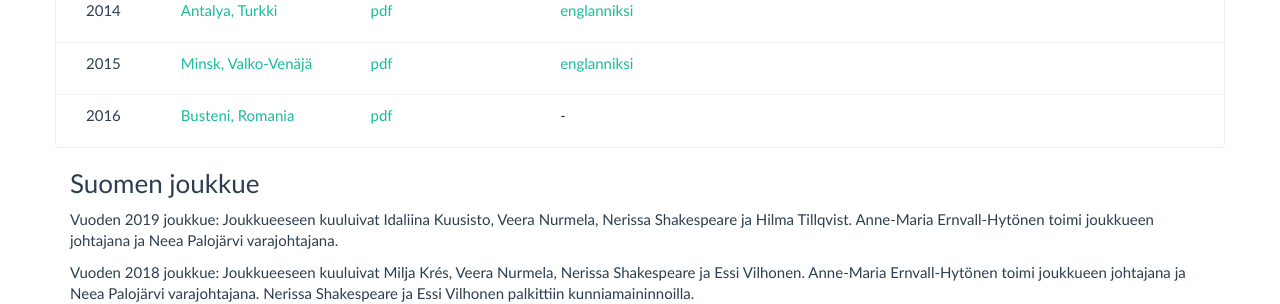
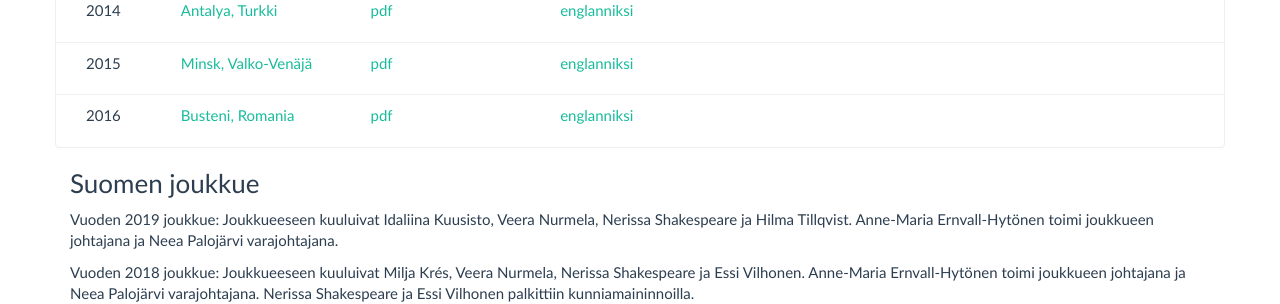
Before and after one commit to matematiikkakilpailut/matematiikkakilpailut.github.io, a Jekyll site: the page built from EGMO/index.md, in a window 1280 px wide. Shown: the part 732-1036 px from the top of the page. Built offline with Jekyll 4.4.1, drawn with Linux system fonts in a browser that asks for light colours.

Commit message:
Update index.md

```diff
--- a/EGMO/index.md
+++ b/EGMO/index.md
@@ -26,7 +26,7 @@ kilpailut:
   - vuosi: "2016"
     paikka: "[Busteni, Romania](https://www.egmo.org/egmos/egmo5/)"
     tehtavat: "[pdf](EGMO_2016teht.pdf)"
-    ratkaisut: "-"
+    ratkaisut: "[englanniksi](https://www.egmo.org/egmos/egmo5/solutions.pdf)"
 ---
 ## Euroopan Tyttöjen Matematiikka&shy;olympialaiset – EGMO
 
```
